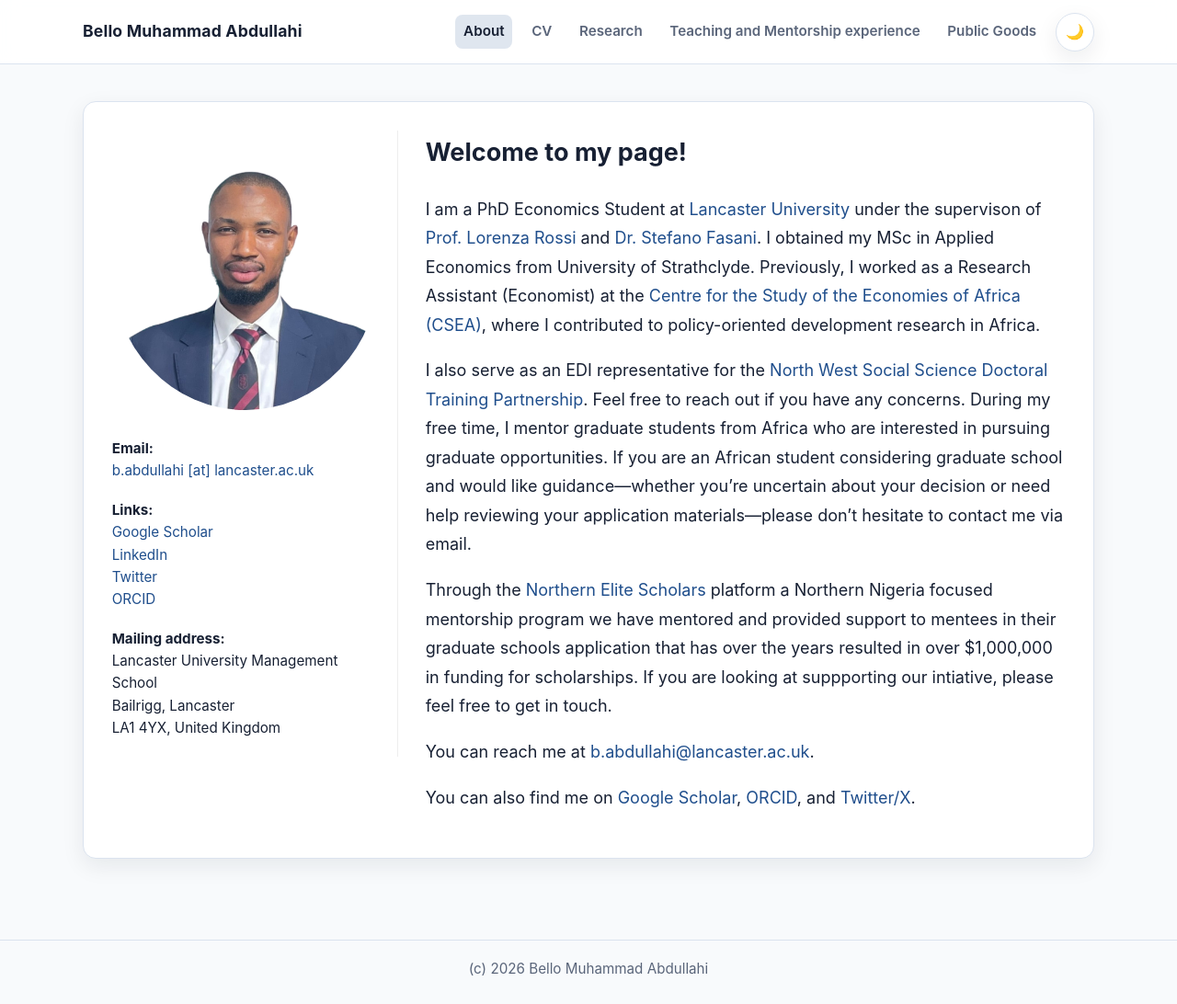
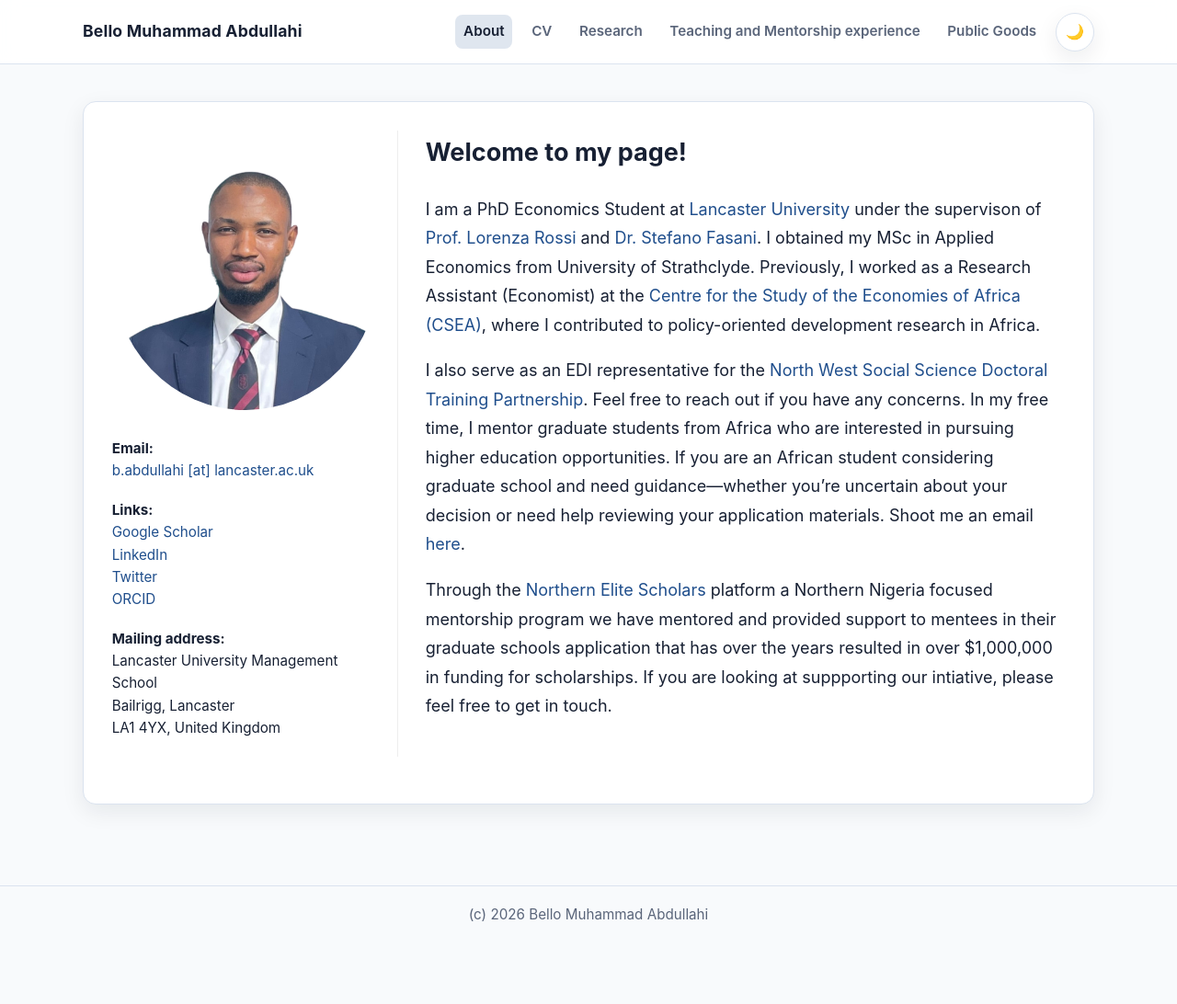
Before and after one commit to Bello-Abdullahi/Bello-Abdullahi.github.io, a Jekyll site: the page built from _pages/about.md, in a window 1280 px wide and 1092 px high. Shown: the whole window at 92% size. Built offline with Jekyll 4.4.1, drawn with Linux system fonts in a browser that asks for light colours.

Commit message:
Revise about page with updated mentorship details
Updated mentoring information and contact details.

```diff
--- a/_pages/about.md
+++ b/_pages/about.md
@@ -28,11 +28,6 @@ social: false
 
 I am a PhD Economics Student at [Lancaster University](https://www.lancaster.ac.uk) under the supervison of [Prof. Lorenza Rossi](https://sites.google.com/view/lorenza-rossi/home-page) and [Dr. Stefano Fasani](https://sites.google.com/view/stefano-fasani). I obtained my MSc in Applied Economics from University of Strathclyde. Previously, I worked as a Research Assistant (Economist) at the [Centre for the Study of the Economies of Africa (CSEA)](https://www.cseaafrica.org/), where I contributed to policy-oriented development research in Africa.
 
-I also serve as an EDI representative for the [North West Social Science Doctoral Training Partnership](https://nwssdtp.ac.uk/current-students/student-representatives/). Feel free to reach out if you have any concerns. During my free time, I mentor graduate students from Africa who are interested in pursuing graduate opportunities. If you are an African student considering graduate school and would like guidance—whether you're uncertain about your decision or need help reviewing your application materials—please don't hesitate to contact me via email.
+I also serve as an EDI representative for the [North West Social Science Doctoral Training Partnership](https://nwssdtp.ac.uk/current-students/student-representatives/). Feel free to reach out if you have any concerns. In my free time, I mentor graduate students from Africa who are interested in pursuing higher education opportunities. If you are an African student considering graduate school and need guidance—whether you're uncertain about your decision or need help reviewing your application materials. Shoot me an email [here](mailto:belloabdullahimuhammad1@gmail.com).
 
 Through the [Northern Elite Scholars](https://nesplatform.com) platform a Northern Nigeria focused mentorship program we have mentored and provided support to mentees in their graduate schools application that has over the years resulted in over $1,000,000 in funding for scholarships. If you are looking at suppporting our intiative, please feel free to get in touch.
-
-You can reach me at [b.abdullahi@lancaster.ac.uk](mailto:b.abdullahi@lancaster.ac.uk).
-
-
-You can also find me on [Google Scholar](https://scholar.google.com/citations?user=FONaAoAAAAAJ&hl=en), [ORCID](https://orcid.org/0000-0001-5075-1812), and [Twitter/X](https://twitter.com/Muhammad_Bell0).
```
